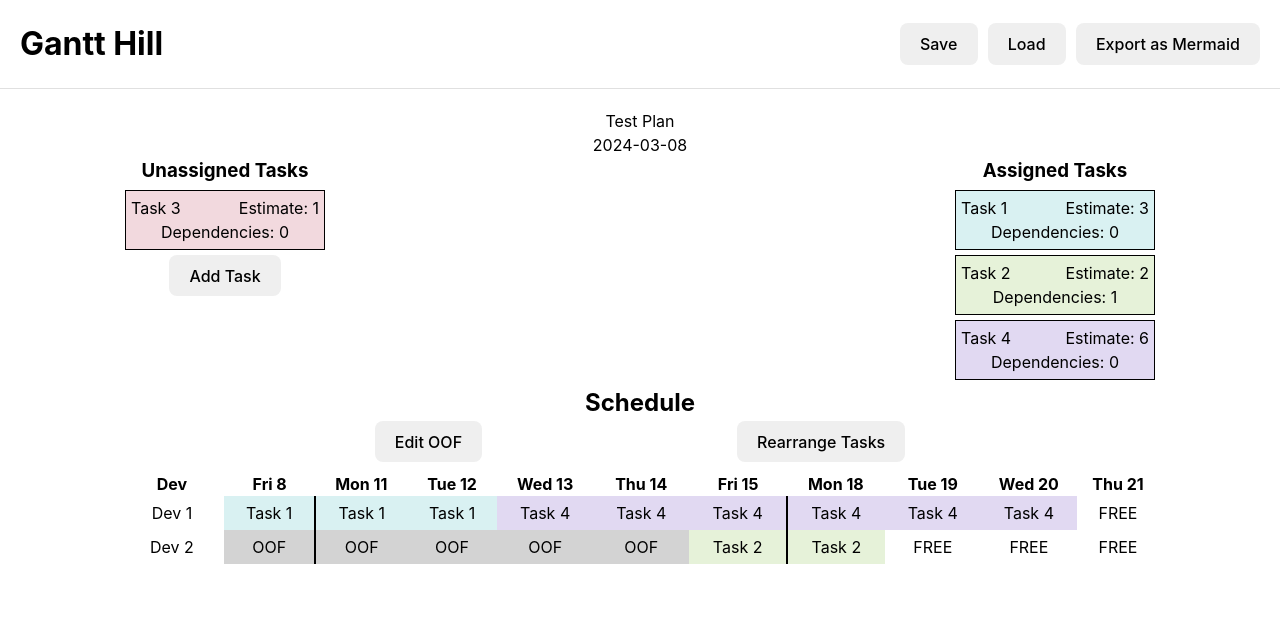
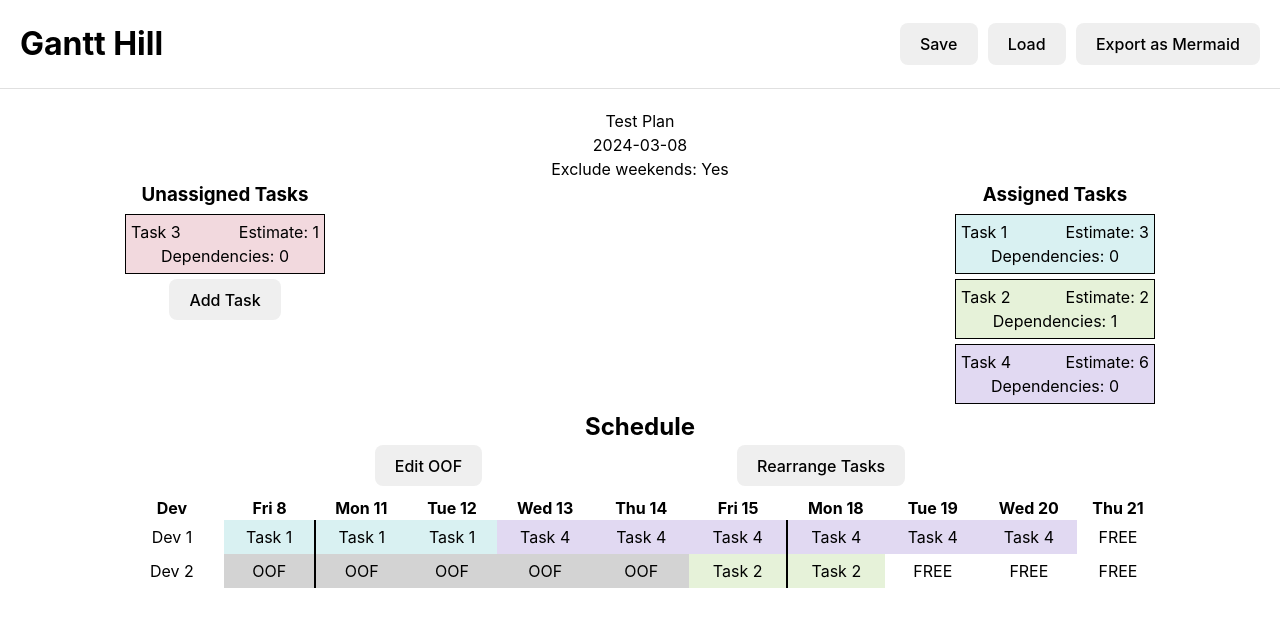
Before and after one commit to butaud/gantt-hill, a React (Vite) app: page / in a window 1280 px wide. Shown: the top 626 px of the page. Built offline with nearby package versions, Linux system fonts and the light colour scheme.

Commit message:
make excluding weekends optional

```diff
--- a/src/model/plan.ts
+++ b/src/model/plan.ts
@@ -4,6 +4,7 @@ import { makeAutoObservable } from "mobx";
 export class PlanStore {
   title = "";
   startDate = DateTime.now();
+  excludeWeekends = true;
 
   constructor() {
     makeAutoObservable(this);
@@ -17,7 +18,14 @@ export class PlanStore {
     this.startDate = date;
   }
 
+  setExcludeWeekends(excludeWeekends: boolean) {
+    this.excludeWeekends = excludeWeekends;
+  }
+
   isWeekend(day: number) {
+    if (!this.excludeWeekends) {
+      return false;
+    }
     return this.startDate.plus({ days: day }).weekday >= 6;
   }
 
--- a/src/ui/EditableValue.tsx
+++ b/src/ui/EditableValue.tsx
@@ -3,7 +3,7 @@ import { FC, useState } from "react";
 
 import "./EditableValue.css";
 
-type EditableValueType = string | number | DateTime | unknown;
+type EditableValueType = string | number | boolean | DateTime | unknown;
 export type ICustomEditorProps<T> = {
   value: T;
   error: Error | undefined;
@@ -25,6 +25,10 @@ const isString = (value: EditableValueType): value is string => {
 
 const isNumber = (value: EditableValueType): value is number => {
   return typeof value === "number";
+};
+
+const isBoolean = (value: EditableValueType): value is boolean => {
+  return typeof value === "boolean";
 };
 
 const isDateTime = (value: EditableValueType): value is DateTime => {
@@ -58,6 +62,7 @@ export const EditableValue = <T extends EditableValueType>({
   if (
     !isString(value) &&
     !isNumber(value) &&
+    !isBoolean(value) &&
     !isDateTime(value) &&
     !customRenderer
   ) {
@@ -72,6 +77,9 @@ export const EditableValue = <T extends EditableValueType>({
     }
     if (isDateTime(value)) {
       return value.toISODate();
+    }
+    if (isBoolean(value)) {
+      return value ? "Yes" : "No";
     }
     return `${value}`;
   })();
@@ -156,6 +164,18 @@ const ValueEditor = <T extends EditableValueType>({
       />
     );
   }
+  if (isBoolean(localValue)) {
+    return (
+      <input
+        autoFocus
+        onKeyUp={onKeyUp}
+        onBlur={onBlur}
+        type="checkbox"
+        checked={localValue}
+        onChange={(e) => setLocalValue(e.target.checked as T)}
+      />
+    );
+  }
   const onDateChange = (e: React.ChangeEvent<HTMLInputElement>) => {
     const date = DateTime.fromISO(e.target.value);
     setLocalValue(date as T);
--- a/src/ui/PlanEditor.tsx
+++ b/src/ui/PlanEditor.tsx
@@ -60,6 +60,15 @@ export const PlanEditor: FC = observer(() => {
             onChange={(newDate) => planStore.setStartDate(newDate)}
           />
         </p>
+        <p>
+          Exclude weekends:{" "}
+          <EditableValue
+            value={planStore.excludeWeekends}
+            onChange={(newExcludeWeekends) =>
+              planStore.setExcludeWeekends(newExcludeWeekends)
+            }
+          />
+        </p>
       </section>
       <DragDropContext onDragEnd={onDragEnd}>
         <section className="tasks">
```
